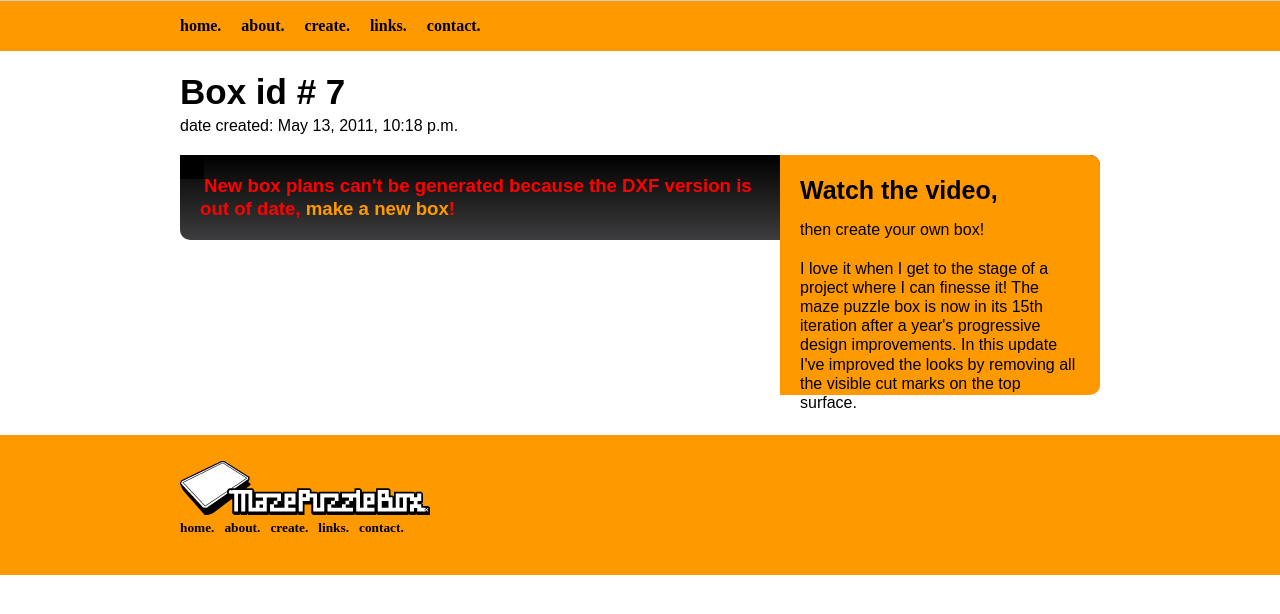
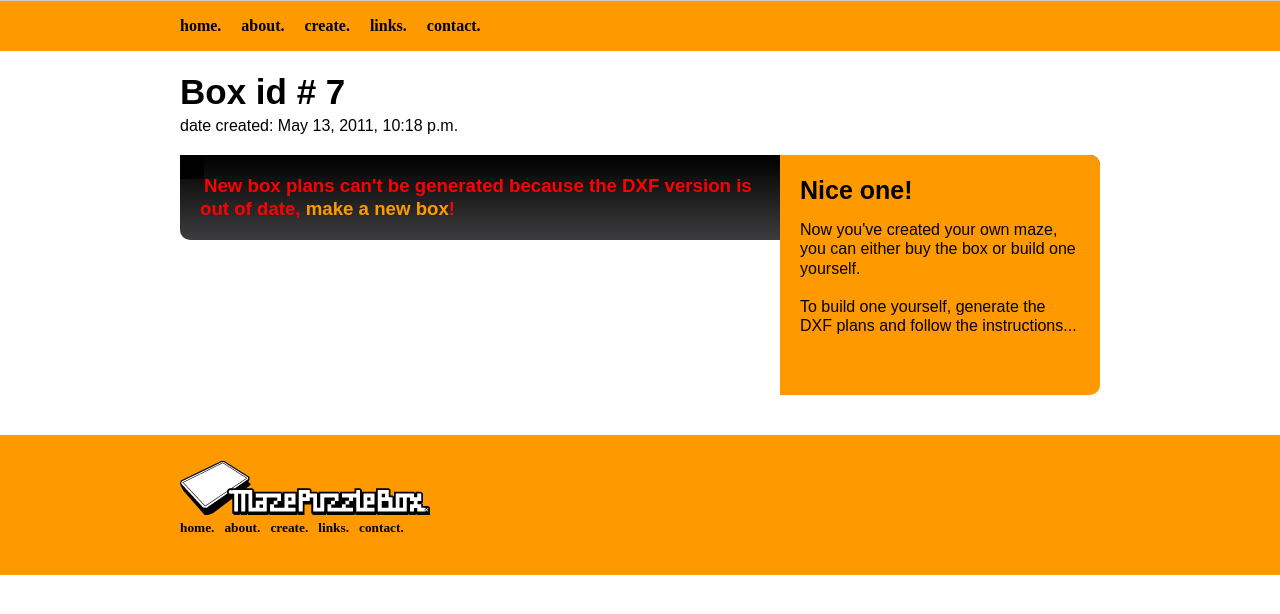
Before and after one commit to mattvenn/mazepuzzlebox, a Django app: template templates/detail.html in a window 1280 px wide. Shown: the part 120-734 px from the top of the page. Run offline with Django 3.2, Linux system fonts and the light colour scheme; the template is opened without the code that fills it: values that come from a table or form of the project are taken from there, others are empty; data comes from the database, SQL or seed files in the repository; parts of the project's set-up code (start-up, migrations or seed data) failed here and were passed over.

Commit message:
updated text on details and tips pages

```diff
--- a/templates/detail.html
+++ b/templates/detail.html
@@ -22,14 +22,14 @@
     </table>
     </div>
 {% endif %}
-<div id="maze-text"><h2>Watch the video,</h2><p>then create your own box!</p><br><p>I love it when I get to the stage of a project where I can finesse it! The maze puzzle box is now in its 15th iteration after a year's progressive design improvements. In this update I've improved the looks by removing all the visible cut marks on the top surface.</p></div>
+<div id="maze-text"><h2>Nice one!</h2><p>Now you've created your own maze, you can either buy the box or build one yourself.</p><br><p>To build one yourself, generate the DXF plans and follow the instructions...</div>
 {% if version == box.version %}
 </div><!--END CONTENT-->
 <div id="details-text" class="clearfix">
-	<h2>Buy the complete box</h2><span>{% include "paypal_built.html" %}</span>
+	<h2>Buy the complete box...</h2><span>{% include "paypal_built.html" %}</span>
 <hr>
-<h2>...or Cut the parts yourself</h2>
-<p>To generate the DXF plans for this box, enter your material thickness in mm:</p>
+<h2>...or cut the parts yourself</h2>
+<p>To generate the plans for this box, enter your material thickness in mm:</p>
 <p><form action="/{{ box.id }}" method="post">
 {% csrf_token %}
     <input type="text" name="thickness" />
--- a/templates/tips.html
+++ b/templates/tips.html
@@ -9,9 +9,9 @@
 <p>But if you want to make it even harder, you can start to incorporate choices and dead ends (a real maze). This makes it much harder to solve the maze by luck but also makes it harder for you to learn. Here are some good examples: <a href="/170">170</a> has just a couple of dead ends, while the more fiendish <a href="/254">254</a> has 6.</p>
 <h1>Maze Terminology.</h1>
 <h3>Continuous Path</h3>
-<p>Explanation here.</p>
+<p>We need a continuous path from the start (circle) to the end (cross). Otherwise the ball can't drop into the hole and release the button mechanism.</p>
 <h3>Unconnected Blocks</h3>
-<p>Explanation here.</p>
+<p>An unconnected block is like an island. We have to keep all the blocks connected to the edges because otherwise they'll get lost when we cut the maze out with the laser cutter.</p>
 </div>
 </div><!-- END WRAPPER-->
 {% endblock %}
```
